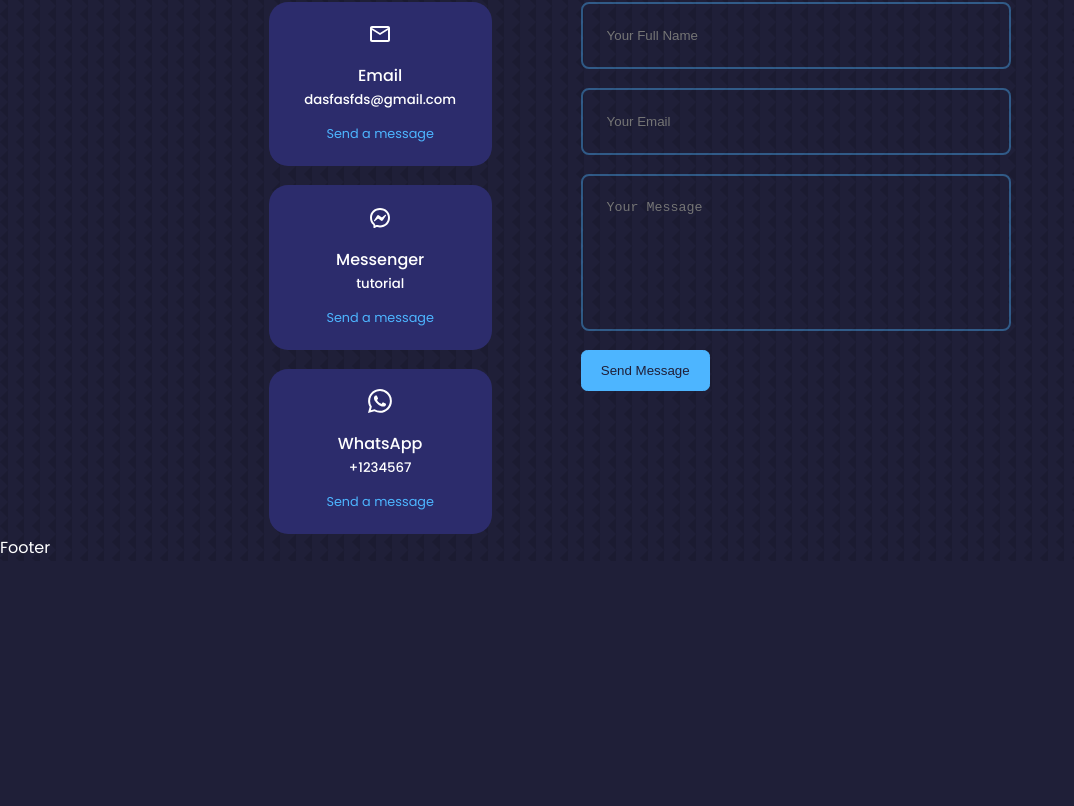
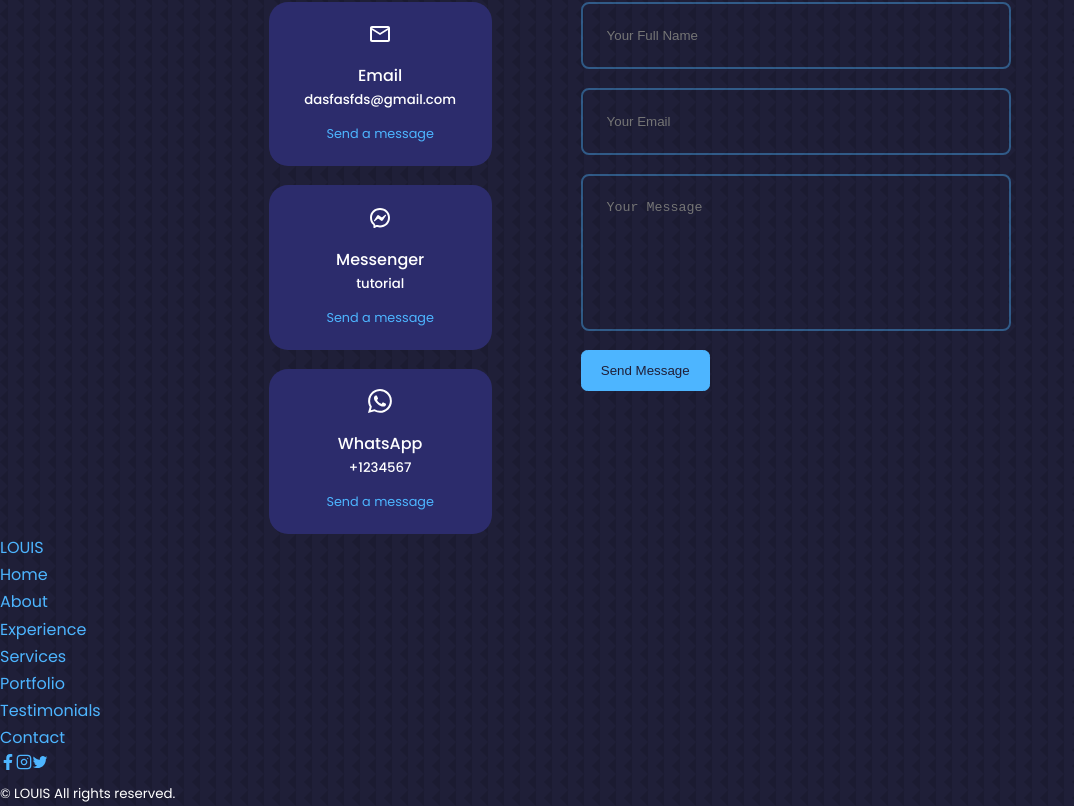
Before and after one commit to Louisss-Lam/react-portfolio-website, a React (Create React App) app: page / in a window 1280 px wide. Shown: the part 4938-5744 px from the top of the page, without its empty margins (0-1074 px from the left). Before the commit the page ends 5499 px from the top, so only its background shows below. Built offline with nearby package versions, Linux system fonts and the light colour scheme.

Commit message:
footer setup

```diff
--- a/src/components/footer/Footer.jsx
+++ b/src/components/footer/Footer.jsx
@@ -1,9 +1,34 @@
 import React from 'react';
 import './footer.css';
+import { FaFacebookF } from 'react-icons/fa';
+import { FiInstagram } from 'react-icons/fi';
+import { IoLogoTwitter } from 'react-icons/io';
 
 const Footer = () => {
   return (
-    <div>Footer</div>
+    <footer>
+      <a href="#" className='footer__logo'>LOUIS</a>
+
+      <ul className='permalinks'>
+        <li><a href="#">Home</a></li>
+        <li><a href="#about">About</a></li>
+        <li><a href="#experience">Experience</a></li>
+        <li><a href="#services">Services</a></li>
+        <li><a href="#portfolio">Portfolio</a></li>
+        <li><a href="#testimonials">Testimonials</a></li>
+        <li><a href="#contact">Contact</a></li>
+      </ul>
+
+      <div className="footer__socials">
+        <a href="https://facebook.com"><FaFacebookF /></a>
+        <a href="https://instagram.com"><FiInstagram /></a>
+        <a href="https://twitter.com"><IoLogoTwitter /></a>
+      </div>
+
+      <div className="foot__copyright">
+        <small>&copy; LOUIS All rights reserved.</small>
+      </div>
+    </footer>
   )
 }
 
```
